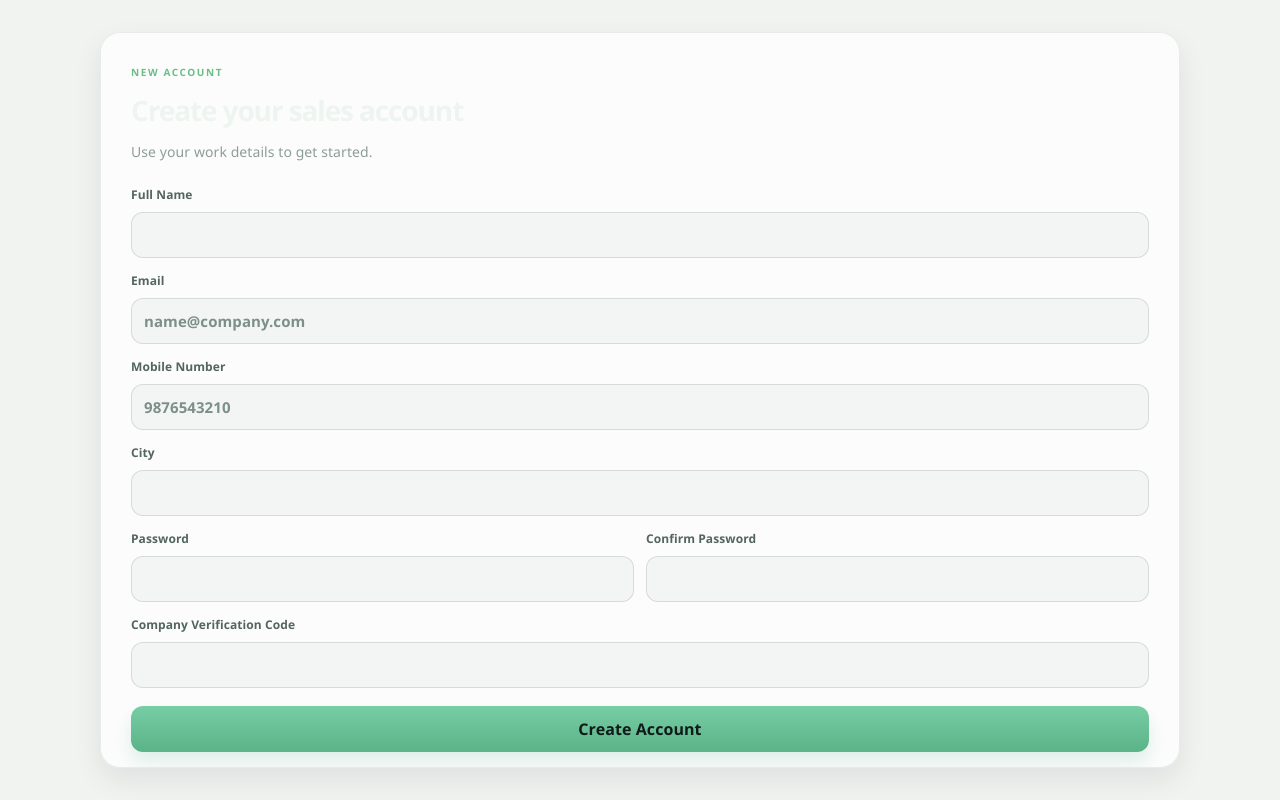
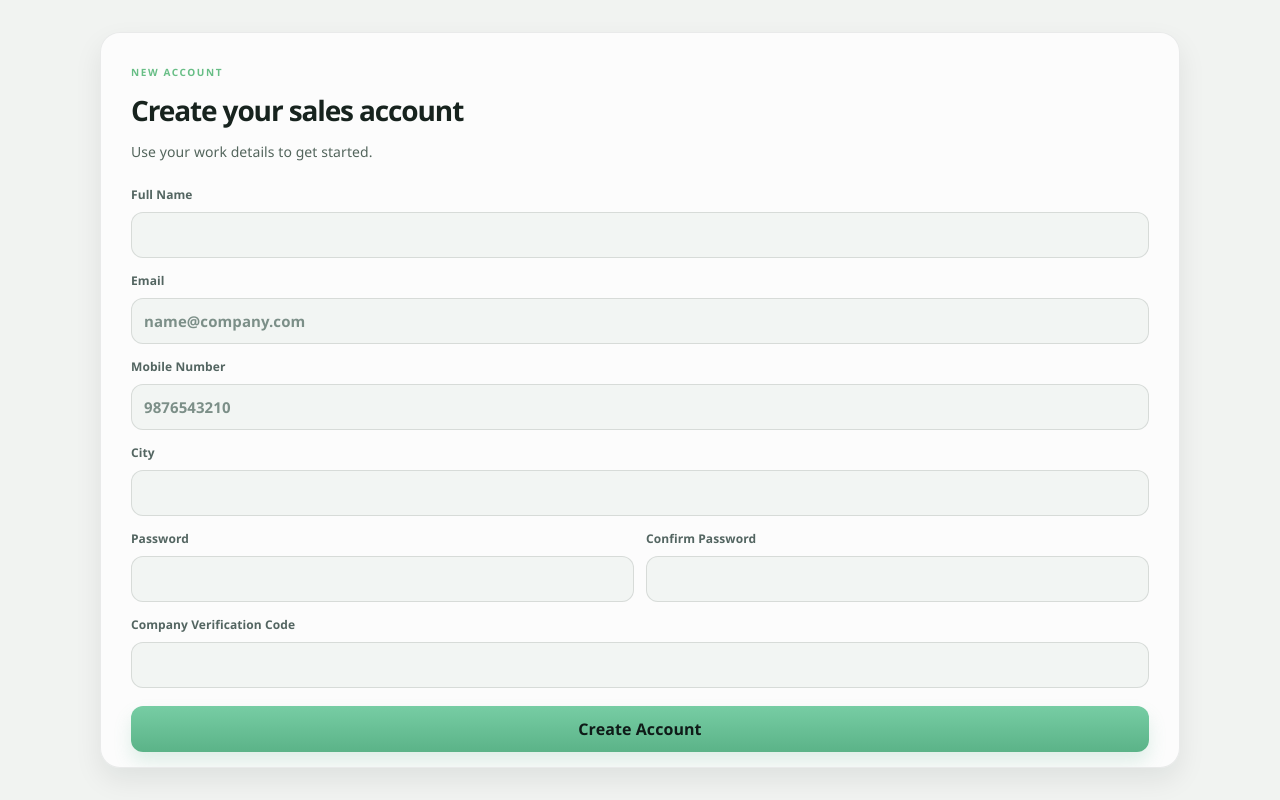
Before and after one commit to arnabWorld-create/Nxapp, a Next.js app: page /register in a window 1280 px wide. Built offline with nearby package versions, Linux system fonts and the light colour scheme.

Commit message:
Improve login text contrast

```diff
--- a/src/app/globals.css
+++ b/src/app/globals.css
@@ -623,7 +623,7 @@ html[data-theme='dark'] .import-delete-button:hover:not(:disabled) { border-colo
   .fixed.inset-0 > form, .fixed.inset-0 > div { max-height: calc(100vh - 32px); overflow-y: auto; }
 }
 
-  .login-page { min-height: 100vh; background: #f1f3f1; color: var(--text-primary); display: grid; place-items: center; padding: 32px; }
+  .login-page { --text-primary: #17231e; --text-secondary: #53655c; --text-subtle: #64756d; --accent: #26784c; color-scheme: light; min-height: 100vh; background: #f1f3f1; color: var(--text-primary); display: grid; place-items: center; padding: 32px; }
   .login-layout { width: min(100%, 520px); }
   .login-intro, .login-mark, .login-intro h1, .login-intro > p:not(.eyebrow), .login-trust { display: none; }
   .login-panel { border: 1px solid rgba(21, 31, 26, 0.08); border-radius: 20px; background: rgba(255,255,255,0.75); padding: 32px 30px; box-shadow: 0 12px 28px rgba(17, 27, 23, 0.08); }
@@ -634,6 +634,7 @@ html[data-theme='dark'] .import-delete-button:hover:not(:disabled) { border-colo
   .login-form label { display: grid; gap: 8px; color: #536561; font-size: 12px; font-weight: 700; }
   .login-form input { min-height: 46px; box-sizing: border-box; border: 1px solid rgba(44, 58, 51, 0.14); border-radius: 12px; background: rgba(209, 222, 215, 0.22); color: var(--text-primary); padding: 10px 12px; font-size: 15px; }
   .login-form input::placeholder { color: #7c8f88; }
+  .login-form input:-webkit-autofill, .login-form input:-webkit-autofill:hover, .login-form input:-webkit-autofill:focus { -webkit-text-fill-color: #17231e; box-shadow: 0 0 0 1000px #f4f8f5 inset; transition: background-color 9999s ease-out 0s; }
   .login-form input:focus { outline: none; border-color: rgba(82, 152, 115, 0.8); box-shadow: 0 0 0 4px rgba(103, 185, 141, 0.12); }
   .login-submit { width: 100%; margin-top: 4px; border: none; border-radius: 12px; min-height: 46px; font-size: 16px; font-weight: 700; background: linear-gradient(180deg, #77cda4 0%, #5bb388 100%); color: #0f1b18; box-shadow: 0 10px 18px rgba(91, 179, 136, 0.18); }
   .login-submit:hover { filter: brightness(0.98); }
```
